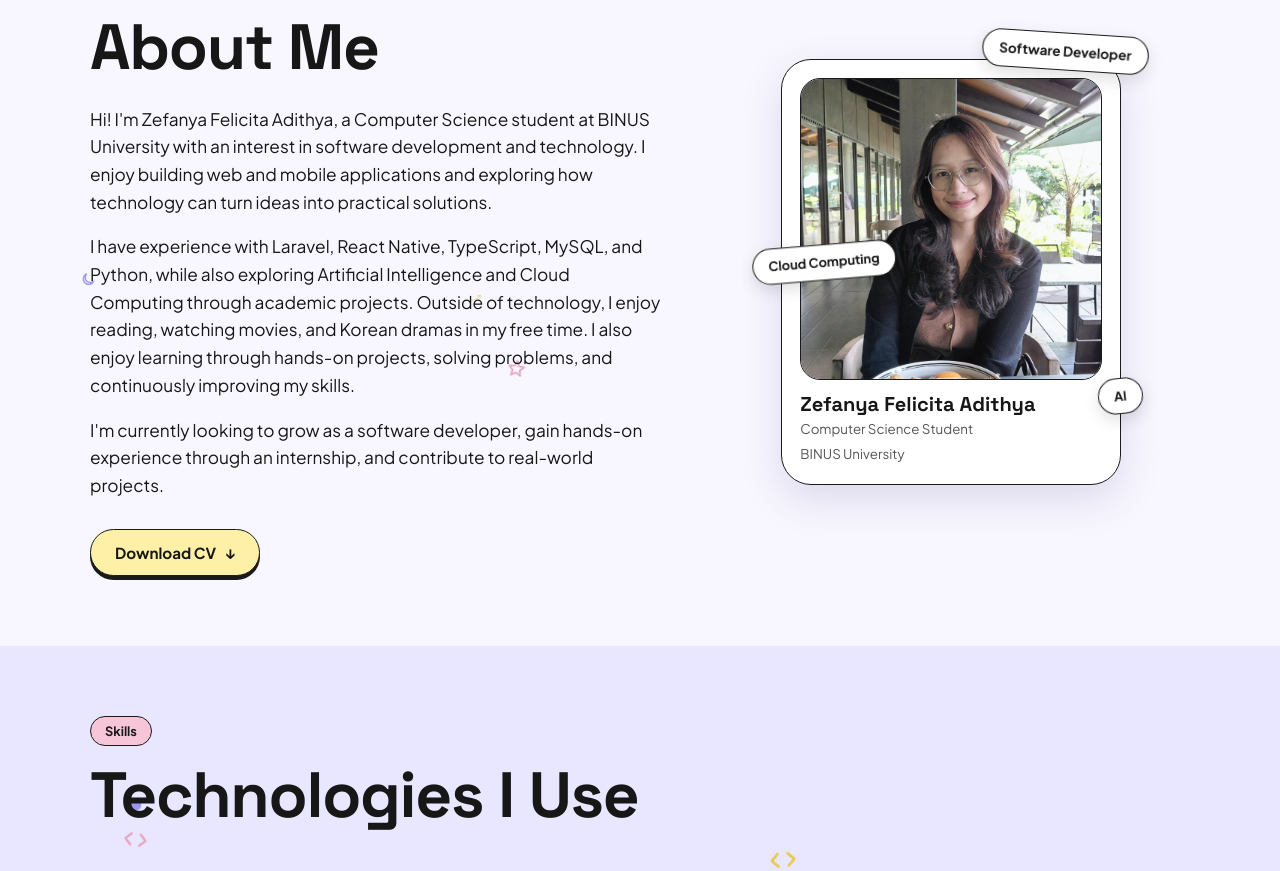
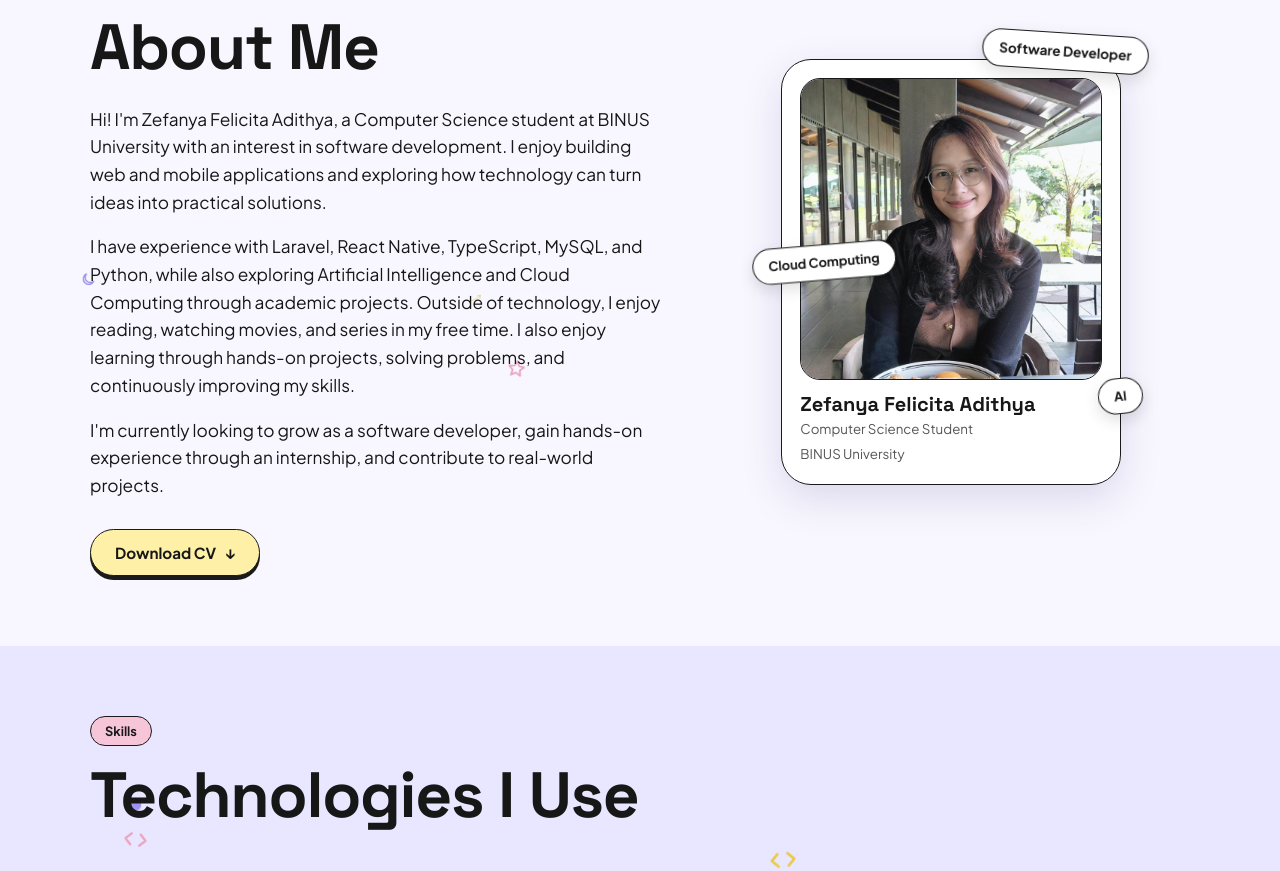
Before and after one commit to zefanyafelicita/portfolio-zefanya, a React (Vite) app: page / in a window 1280 px wide. Shown: the part 902-1773 px from the top of the page. Built offline with nearby package versions, Linux system fonts and the light colour scheme.

Commit message:
edit about me

```diff
--- a/src/components/About.tsx
+++ b/src/components/About.tsx
@@ -12,8 +12,8 @@ export default function About() {
           <h2 className="title" style={{ marginBottom: 24 }}>
             About Me
           </h2>
-          <p>Hi! I'm Zefanya Felicita Adithya, a Computer Science student at BINUS University with an interest in software development and technology. I enjoy building web and mobile applications and exploring how technology can turn ideas into practical solutions.</p>
-          <p>I have experience with Laravel, React Native, TypeScript, MySQL, and Python, while also exploring Artificial Intelligence and Cloud Computing through academic projects. Outside of technology, I enjoy reading, watching movies, and Korean dramas in my free time. I also enjoy learning through hands-on projects, solving problems, and continuously improving my skills.</p>
+          <p>Hi! I'm Zefanya Felicita Adithya, a Computer Science student at BINUS University with an interest in software development. I enjoy building web and mobile applications and exploring how technology can turn ideas into practical solutions.</p>
+          <p>I have experience with Laravel, React Native, TypeScript, MySQL, and Python, while also exploring Artificial Intelligence and Cloud Computing through academic projects. Outside of technology, I enjoy reading, watching movies, and series in my free time. I also enjoy learning through hands-on projects, solving problems, and continuously improving my skills.</p>
           <p>I'm currently looking to grow as a software developer, gain hands-on experience through an internship, and contribute to real-world projects.</p>
           <a className="btn pri" href={cvUrl} download style={{ marginTop: 12 }}>
             Download CV <span className="arr">↓</span>
```
